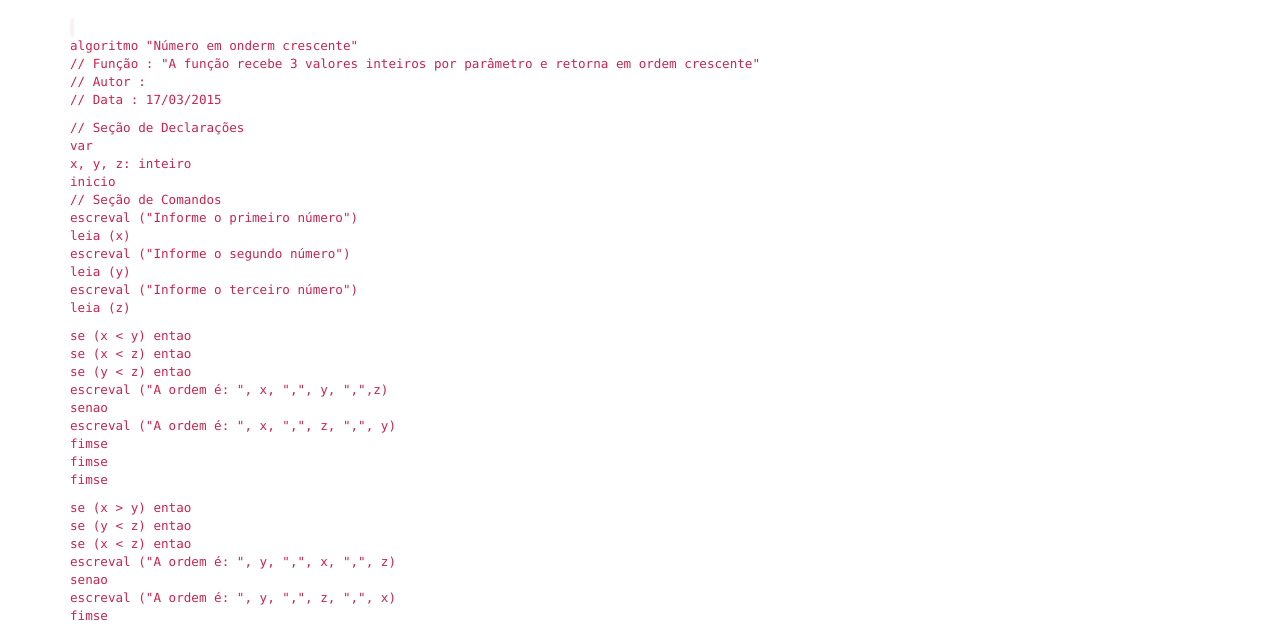
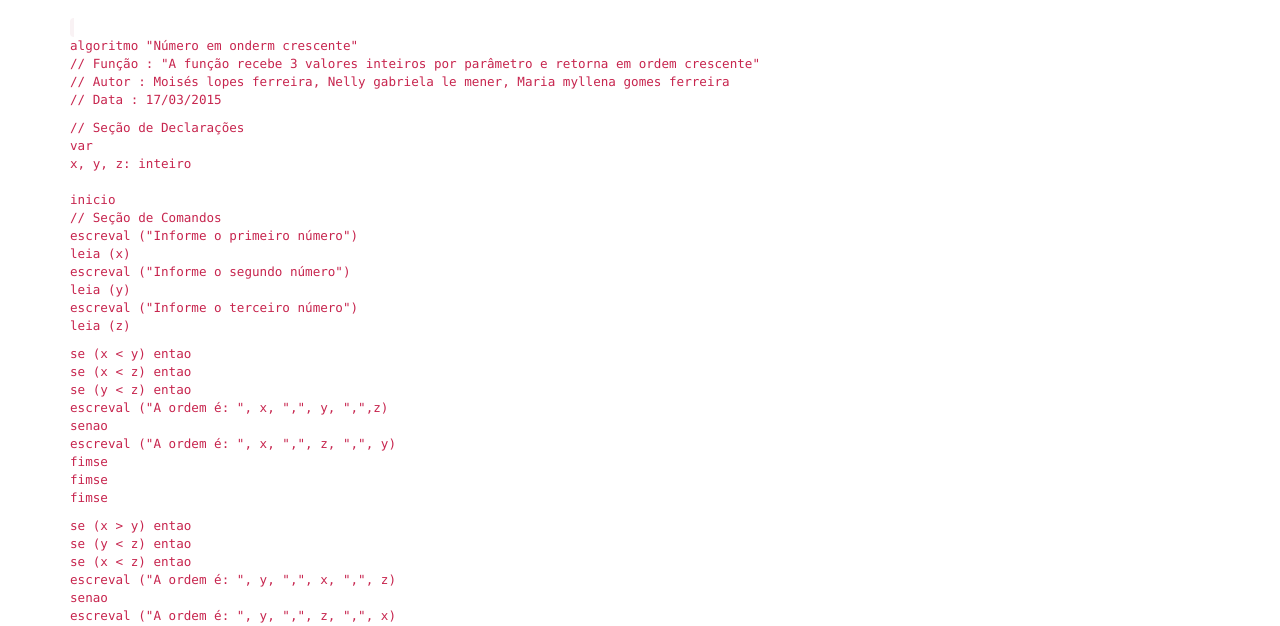
Before and after one commit to selique/PJD, a plain HTML site: page matematica/funcao-ordem.html in a window 1280 px wide. Shown: the part 174-800 px from the top of the page. Drawn offline with nearby package versions, Linux system fonts and the light colour scheme.

Commit message:
correcao conteudo matematica

```diff
--- a/matematica/funcao-ordem.html
+++ b/matematica/funcao-ordem.html
@@ -53,8 +53,8 @@
           <p class="lead">Faça uma função que recebe 3 valores inteiros por parâmetro e retorna-os ordenados em ordem crescente</p>
 
           <code class="language-visualg">
-                <p>algoritmo "Número em onderm crescente"<br />// Fun&ccedil;&atilde;o : "A função recebe 3 valores inteiros por parâmetro e retorna em ordem crescente"<br />// Autor :<br />// Data : 17/03/2015</p>
-<p>// Se&ccedil;&atilde;o de Declara&ccedil;&otilde;es <br /> var<br />x, y, z: inteiro<br />inicio<br />// Se&ccedil;&atilde;o de Comandos<br />escreval ("Informe o primeiro n&uacute;mero")<br /> leia (x)<br />escreval ("Informe o segundo n&uacute;mero")<br /> leia (y)<br />escreval ("Informe o terceiro n&uacute;mero")<br /> leia (z)</p>
+                <p>algoritmo "Número em onderm crescente"<br />// Fun&ccedil;&atilde;o : "A função recebe 3 valores inteiros por parâmetro e retorna em ordem crescente"<br />// Autor : Moisés lopes ferreira, Nelly gabriela le mener, Maria myllena gomes ferreira <br />// Data : 17/03/2015</p>
+<p>// Se&ccedil;&atilde;o de Declara&ccedil;&otilde;es <br /> var<br />x, y, z: inteiro<br /><br />inicio<br />// Se&ccedil;&atilde;o de Comandos<br />escreval ("Informe o primeiro n&uacute;mero")<br /> leia (x)<br />escreval ("Informe o segundo n&uacute;mero")<br /> leia (y)<br />escreval ("Informe o terceiro n&uacute;mero")<br /> leia (z)</p>
 <p>se (x &lt; y) entao<br /> se (x &lt; z) entao<br /> se (y &lt; z) entao<br /> escreval ("A ordem &eacute;: ", x, ",", y, ",",z)<br /> senao<br /> escreval ("A ordem &eacute;: ", x, ",", z, ",", y)<br /> fimse<br /> fimse<br />fimse</p>
 <p>se (x &gt; y) entao<br /> se (y &lt; z) entao<br /> se (x &lt; z) entao<br /> escreval ("A ordem &eacute;: ", y, ",", x, ",", z)<br /> senao<br /> escreval ("A ordem &eacute;: ", y, ",", z, ",", x)<br /> fimse<br /> fimse<br />fimse</p>
 <p>se (x &gt; y) entao<br /> se (y &gt; z) entao<br /> escreval ("A ordem &eacute;: ", z, ",", y, ",", x)<br /> fimse<br />fimse</p>
```
